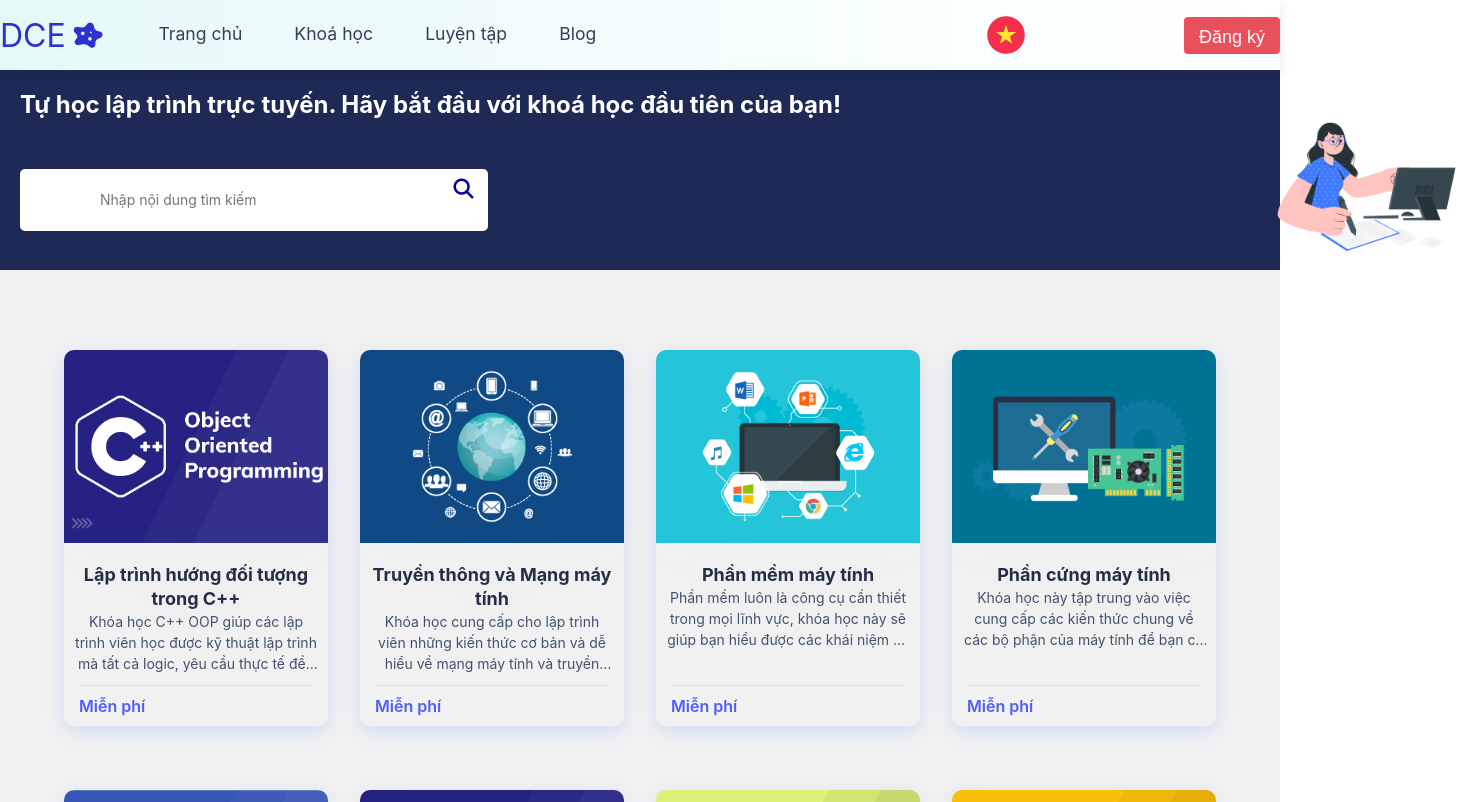
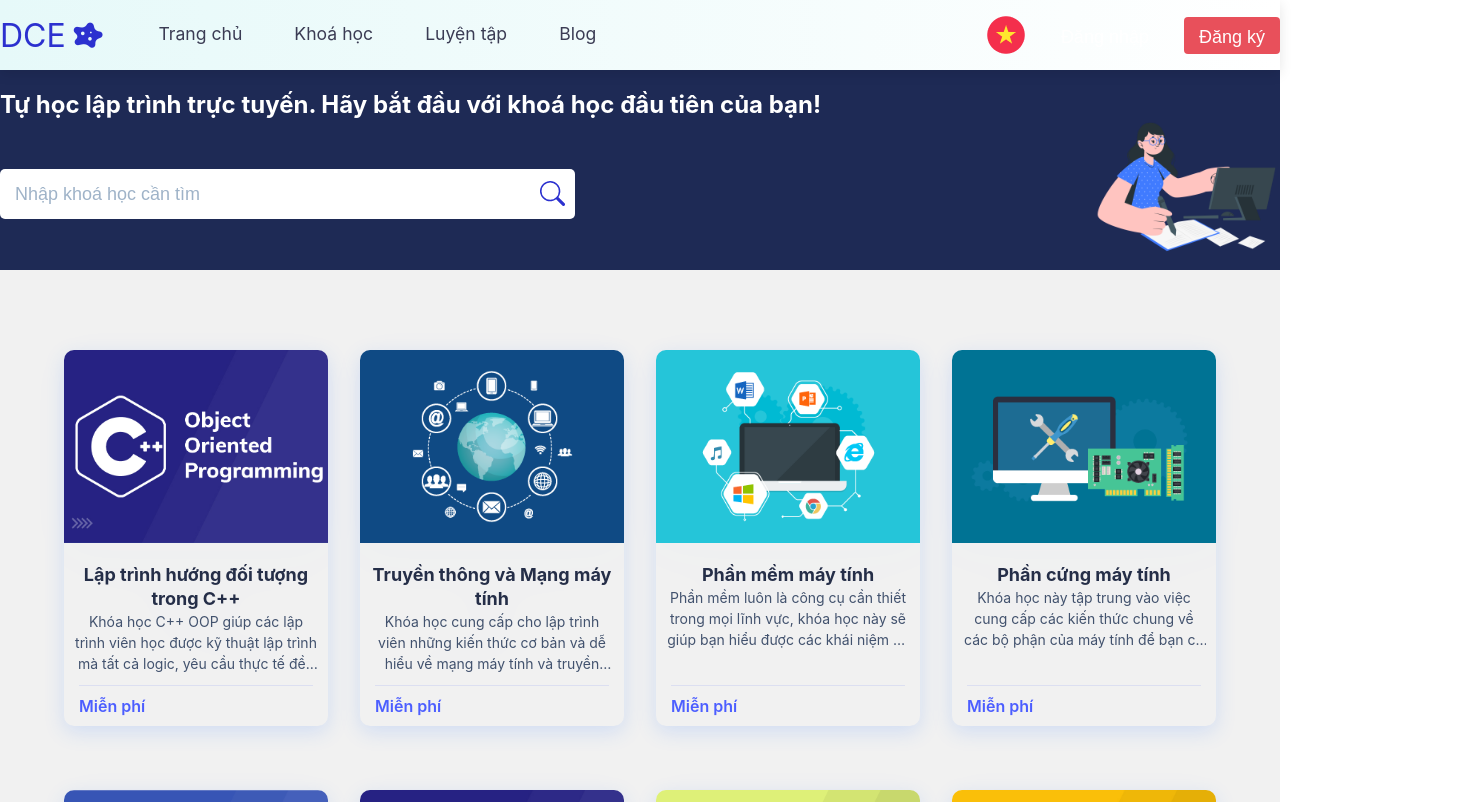
Before and after one commit to honghaianthony/dce2021, a React (Create React App) app: page /courses in a window 1280 px wide. Shown: the top 802 px of the page, 1480 px wide, since content can reach past the window. Built offline with nearby package versions, Linux system fonts and the light colour scheme; no server answers.

Commit message:
Fit nav and search

```diff
--- a/src/components/Button.css
+++ b/src/components/Button.css
@@ -28,6 +28,7 @@
   padding: 8px 20px;
   font-size: 18px;
   max-height: 37px;
+  color: #2C31CF;
 }
 
 .btn--large {
--- a/src/components/Courses.css
+++ b/src/components/Courses.css
@@ -39,42 +39,14 @@
     font-size: 24px;
     padding: 30px 0;
   }
-  .form-search {
-    border-radius: 5px;
-    border: none;
-    width: 50%;
-    position: relative;
-    display: inline-block;
-    background-color: white;
+  .middle {
+    margin-top: 30px
   }
-  .form-control {
-    height: 45px;
-    padding-right: 45px;
-    padding-left: 10px;
-    position: relative;
-    border: none;
-    background: none;
-    font-size: 20px;
-    width: 70%;
-    font-family: inherit;
-  }
+
   input:focus {
     outline: 0;
   }
-  .icon-search {
-    color: #4c5eff;
-    font-size: 25px;
-    padding: 10px 15px 12px 15px;
-    transition: all 300ms;
-    display: flex;
-    justify-content: center;
-    align-items: center;
-    border: none;
-    background-color: transparent;
-    position: absolute;
-    right: 0;
-    top: 0;
-  }
+
   .icon-search:hover{
     transform: scale(1.1);
   }
@@ -227,11 +199,13 @@
     font-weight: 600;
 }
 
-  @media only screen and (min-width: 1200px) {
-    .content__blog__container {
-      width: 84%;
-    }
+  @media only screen and (max-width: 1440px) {
+    .courses__head {
+      justify-content: space-between;
+      width: 100vw;
+      margin-left: 0;
   }
+}
 
   @media only screen and (min-width: 1024px) {
     .courses__items {
--- a/src/components/CoursesMain.js
+++ b/src/components/CoursesMain.js
@@ -1,6 +1,7 @@
 import React,{useEffect, useState} from 'react';
 import './Courses.css';
 import CourseItem from './CourseItem';
+import SearchFilter from "../components/SearchFilter";
 import coursesApi from '../apis/coursesApi';
 
 function CoursesMain() {
@@ -17,12 +18,7 @@ function CoursesMain() {
           <div className="courses__head__container">
 
             <h2>Tự học lập trình trực tuyến. Hãy bắt đầu với khoá học đầu tiên của bạn!</h2>
-            <div className="courses-search">
-              <form className="form-search" action="/action_page.php">
-                <input className="form-control" type="text" placeholder="Nhập nội dung tìm kiếm" name="search" />
-                <span className="icon-search" type="submit"><i class="fa fa-search"></i></span>
-              </form>
-            </div>
+            <SearchFilter placeholder="Nhập khoá học cần tìm" className='courses-search' />
 
           </div>
           <img
--- a/src/components/Navigation.css
+++ b/src/components/Navigation.css
@@ -74,6 +74,7 @@
   border-bottom: 2px solid #2C31CF;
   color: #2C31CF;
   transition: all 0.2s ease-out;
+  background-color: rgb(215, 215, 230);
 }
 
 .fa-bars {
--- /dev/null
+++ b/src/components/SearchFilter.css
@@ -0,0 +1,47 @@
+.middle form {
+  display: flex;
+  height: 50px;
+  border-radius: 5px;
+  overflow: hidden;
+}
+
+.form:focus {
+  border-color: #66afe9;
+  outline: 0;
+  /* -webkit-box-shadow: inset 0 1px 1px rgb(0 0 0 / 8%), 0 0 8px rgb(102 175 233 / 60%); */
+  box-shadow: inset 0 1px 1px rgb(0 0 0 / 8%), 0 0 8px rgb(102 175 233 / 60%);
+}
+
+.middle input {
+  width: 500px;
+  background-color: white;
+  border: none;
+  padding: 15px;
+  color: rgb(54, 52, 52);
+  font-weight: 300;
+  outline: none;
+}
+
+input::placeholder {
+  font-weight: 400;
+  color: #9fb3c8;
+}
+
+.searchIcon {
+  height: 100%;
+  width: 45px;
+  justify-content: center;
+  display: flex;
+  align-items: center;
+  background-color: white;
+  color: black;
+  border-radius: 0 5px 5px 0;
+}
+.icon {
+  color: #2C31CF;
+  font-size: 25px;
+  cursor: pointer;
+}
+.icon:hover{
+  transform: scale(1.1);
+}
--- /dev/null
+++ b/src/components/SearchFilter.js
@@ -0,0 +1,18 @@
+import react from "react";
+import "./SearchFilter.css";
+import * as BsIcons from "react-icons/bs";
+
+function SearchFilter({ placeholder, data }) {
+    return (
+        <div className="middle">
+            <form>
+                <input type="text" placeholder={placeholder} />
+                <div className="searchIcon">
+                    <BsIcons.BsSearch className="icon" />
+                </div>
+            </form>
+        </div>
+    )
+}
+
+export default SearchFilter;
```
